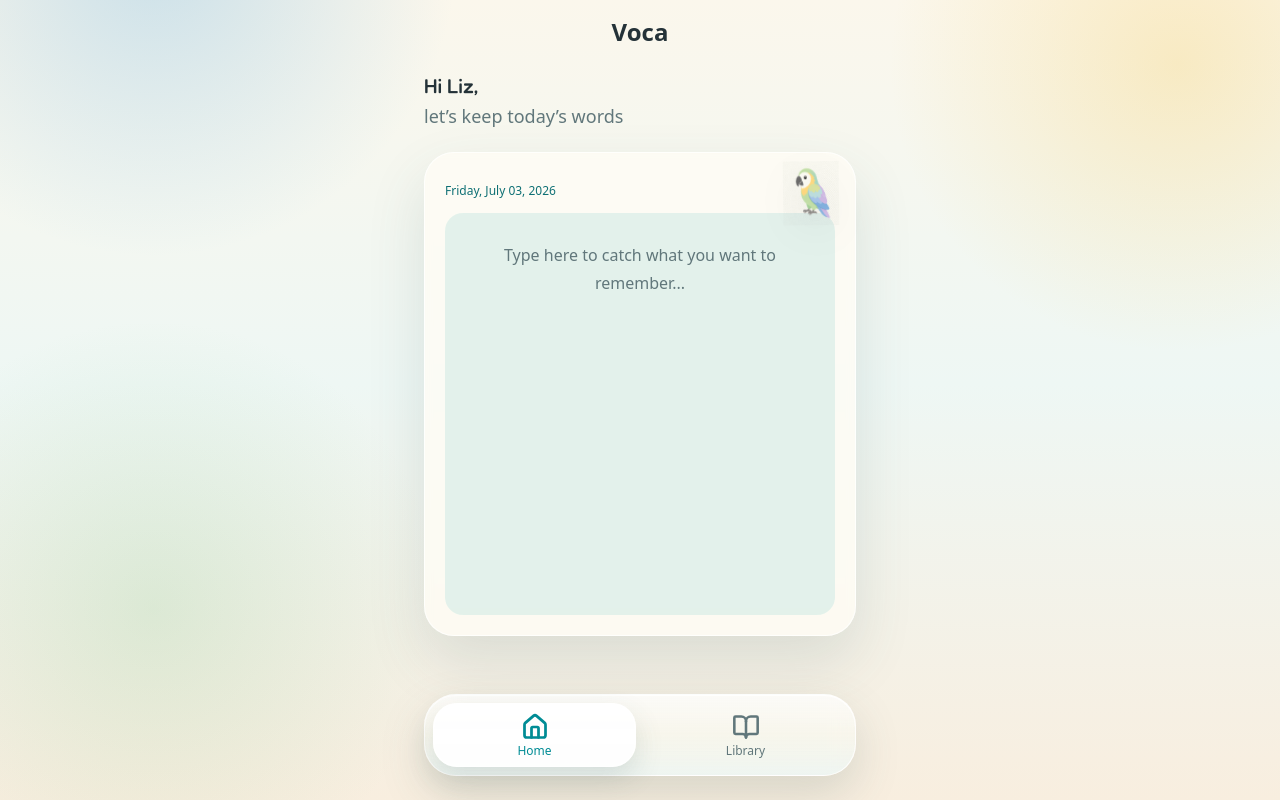
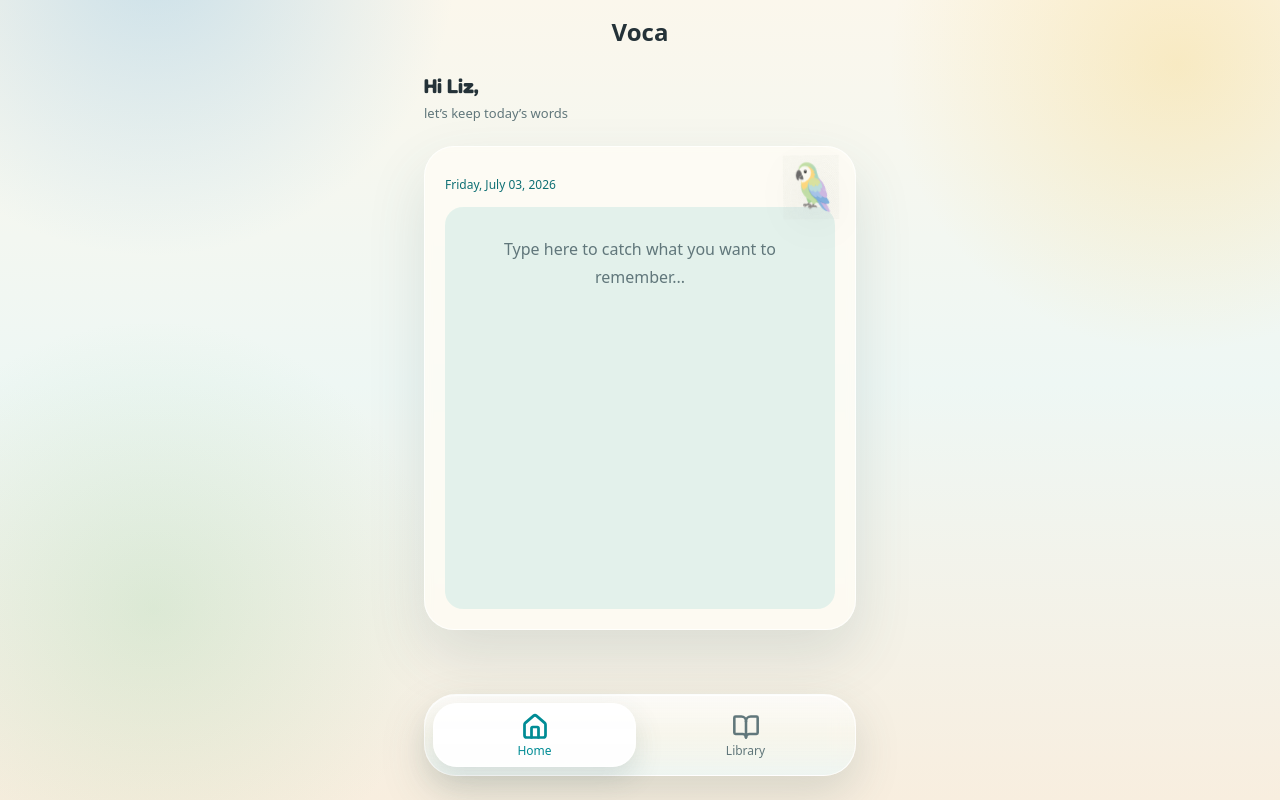
Before and after one commit to Zi0914/voca-app, a Next.js app: page / in a window 1280 px wide. Built offline with nearby package versions, Linux system fonts and the light colour scheme.

Commit message:
Tune greeting typography

```diff
--- a/app/components/home-capture-card.tsx
+++ b/app/components/home-capture-card.tsx
@@ -20,8 +20,8 @@ export default function HomeCaptureCard({ note, onOpenNote }: Props) {
   return (
     <section className="flex flex-1 flex-col gap-6">
       <div className="space-y-2">
-        <p className="font-lingiGreeting text-[20px] font-medium leading-none text-[#243238]">Hi Liz,</p>
-        <p className="text-[18px] leading-[24px] text-[#61777B]">let’s keep today’s words</p>
+        <p className="font-lingiGreeting text-[20px] font-bold leading-none text-[#243238]">Hi Liz,</p>
+        <p className="text-[13px] leading-[18px] text-[#61777B]">let’s keep today’s words</p>
       </div>
 
       <button
--- a/app/layout.tsx
+++ b/app/layout.tsx
@@ -4,7 +4,7 @@ import './globals.css';
 
 const fredoka = Fredoka({
   subsets: ['latin'],
-  weight: '500',
+  weight: ['500', '700'],
   variable: '--font-lingi-greeting',
 });
 
```
